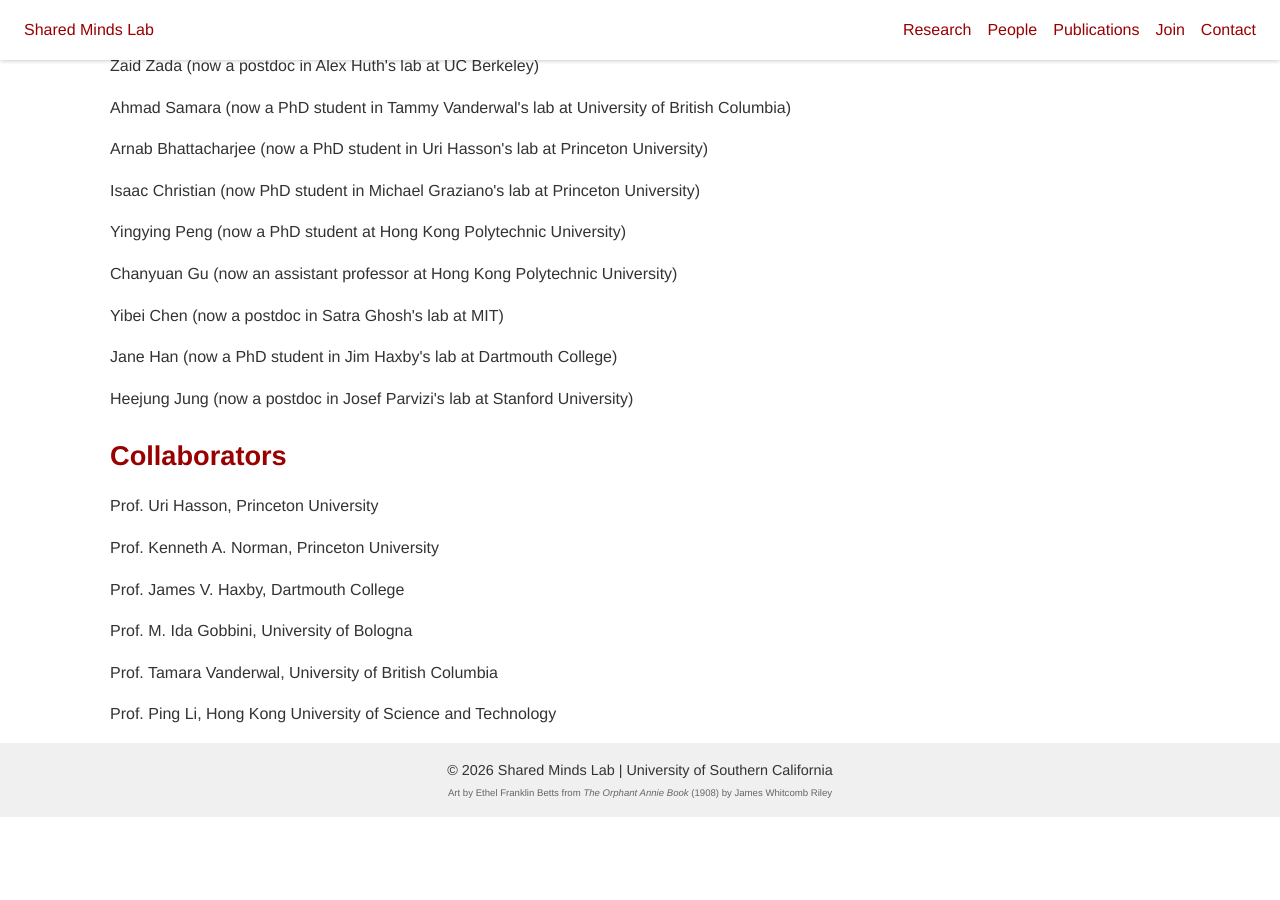
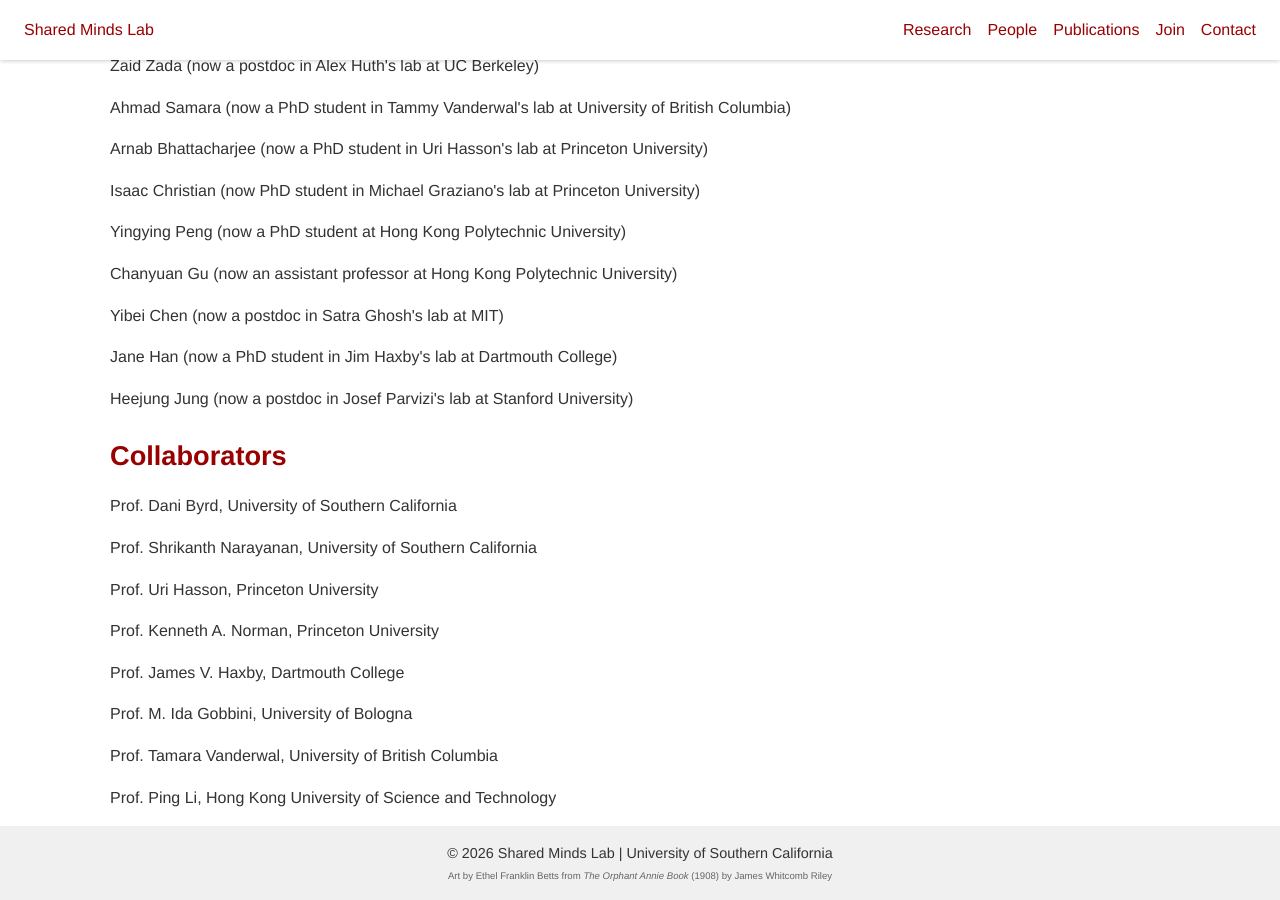
Before and after one commit to shared-minds/shared-minds.github.io, a Jekyll site: the page built from people.html, in a window 1280 px wide and 900 px high, scrolled down 1205 px. Built offline with Jekyll 4.4.1, drawn with Linux system fonts in a browser that asks for light colours; before the commit the page ends 2022 px from its top, so only the background shows below that.

Commit message:
Update collaborators

```diff
--- a/people.html
+++ b/people.html
@@ -74,6 +74,8 @@ permalink: /people/
     <h2>Collaborators</h2>
 
     <div class="people-list">
+      <p>Prof. Dani Byrd, University of Southern California</p>
+      <p>Prof. Shrikanth Narayanan, University of Southern California</p>
       <p>Prof. Uri Hasson, Princeton University</p>
       <p>Prof. Kenneth A. Norman, Princeton University</p>
       <p>Prof. James V. Haxby, Dartmouth College</p>
```
